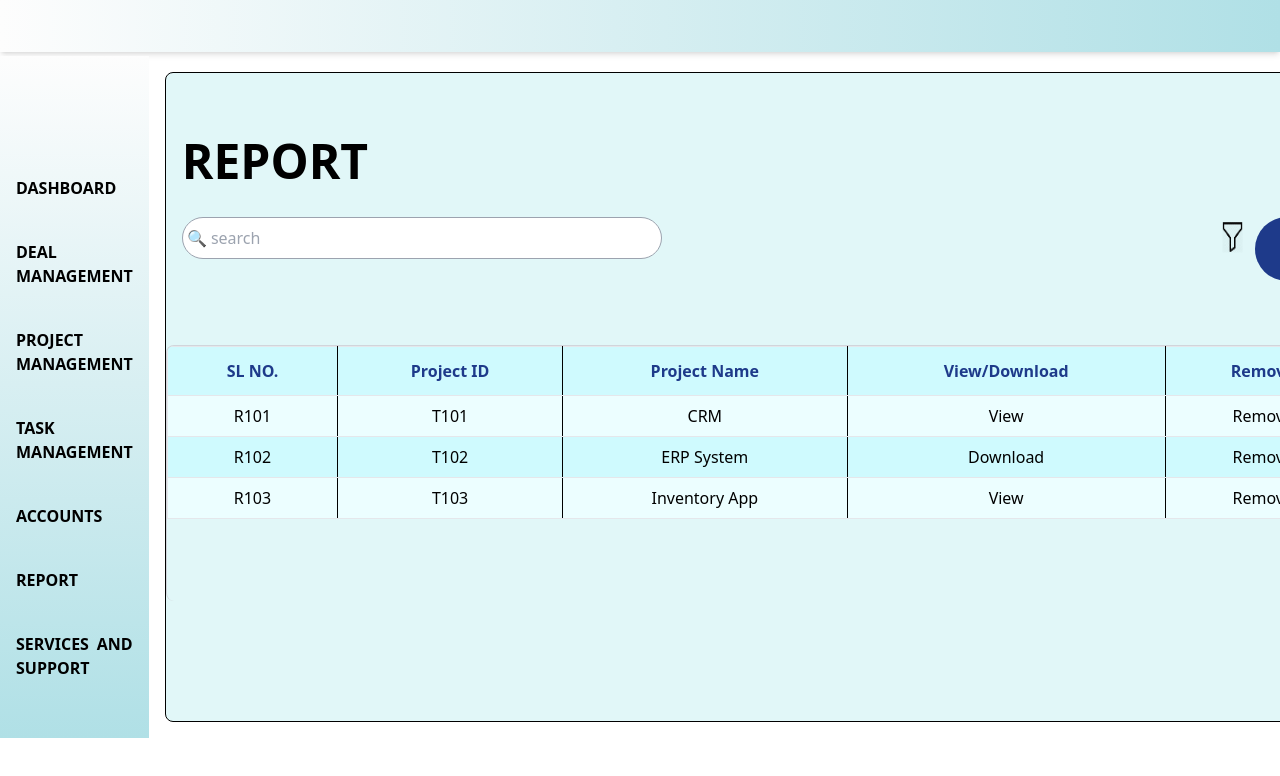
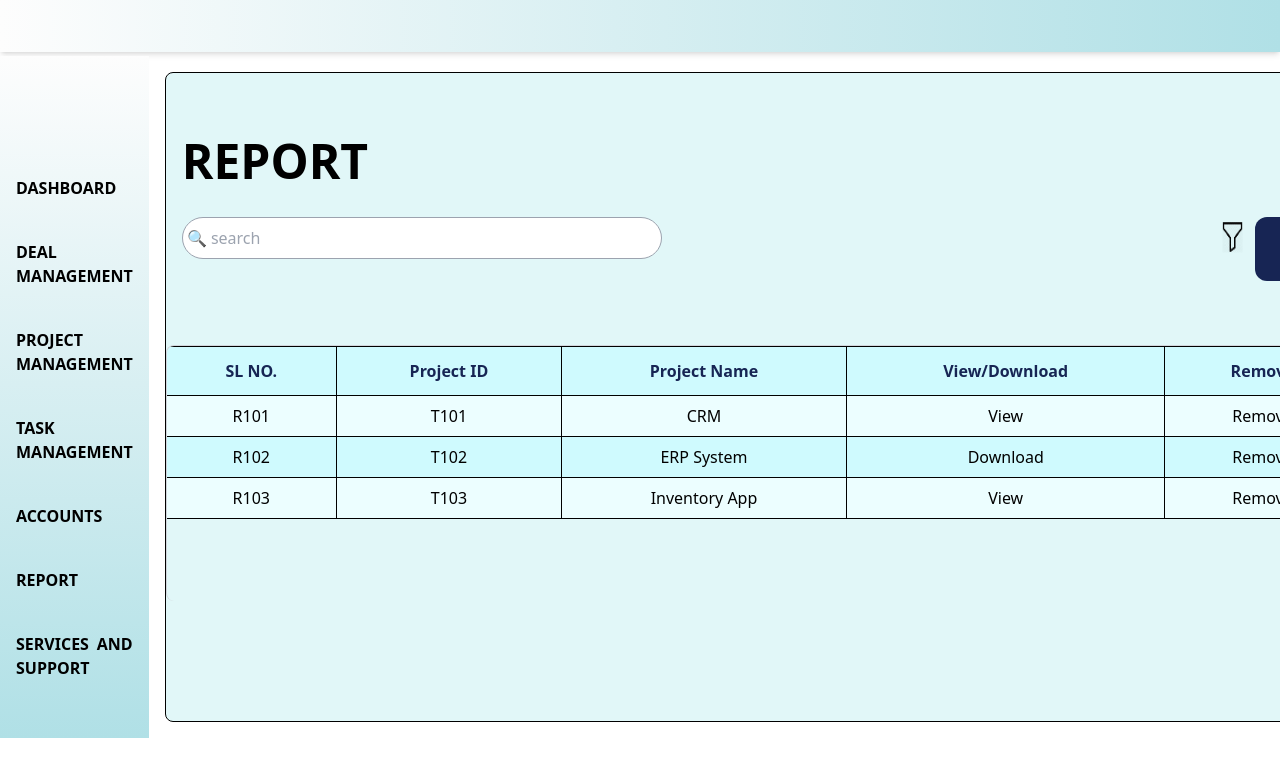
Before and after one commit to Raktim-Koner/customer-relationship-management, a React (Create React App) app: page /report in a window 1280 px wide. Shown: the top 776 px of the page. Built offline with nearby package versions, Linux system fonts and the light colour scheme.

Commit message:
Updated Newentry button and Report Table

```diff
--- a/src/Components/ReportPage/ReportEntry.js
+++ /dev/null
@@ -1,13 +0,0 @@
-import React from 'react'
-
-const ReportEntry = () => {
-  return (
-    <div>
-      <button className="w-32 px-4 py-2 ml-3 bg-blue-900 text-white rounded-full  font-sans font-bold items-center ">
-  + New Entry
-</button>
-    </div>
-  )
-}
-
-export default ReportEntry
--- a/src/Components/ReportPage/ReportTable.js
+++ b/src/Components/ReportPage/ReportTable.js
@@ -8,11 +8,11 @@ const ReportTable = () => {
         <table className="min-w-full text-center font-sans">
           <thead className="bg-cyan-100 sticky top-0 z-10">
             <tr>
-              <th className="px-4 py-3 text-blue-900 font-bold border border-r-black">SL NO.</th>
-              <th className="px-4 py-3 text-blue-900 font-bold border border-r-black">Project ID</th>
-              <th className="px-4 py-3 text-blue-900 font-bold border border-r-black">Project Name</th>
-              <th className="px-4 py-3 text-blue-900 font-bold border border-r-black">View/Download</th>
-              <th className="px-4 py-3 text-blue-900 font-bold border">Remove</th>
+              <th className="px-4 py-3 text-blue-950 font-bold border border-black border-l-0">SL NO.</th>
+              <th className="px-4 py-3 text-blue-950 font-bold border border-black">Project ID</th>
+              <th className="px-4 py-3 text-blue-950 font-bold border border-black">Project Name</th>
+              <th className="px-4 py-3 text-blue-950 font-bold border border-black">View/Download</th>
+              <th className="px-4 py-3 text-blue-950 font-bold border border-black">Remove</th>
             </tr>
           </thead>
           <tbody>
@@ -21,11 +21,11 @@ const ReportTable = () => {
                 key={index}
                 className={index % 2 === 0 ? 'bg-cyan-50' : 'bg-cyan-100'}
               >
-                <td className="px-4 py-2 border border-r-black">{report.slNo}</td>
-                <td className="px-4 py-2 border border-r-black">{report.projectId}</td>
-                <td className="px-4 py-2 border border-r-black">{report.projectName}</td>
-                <td className="px-4 py-2 border border-r-black">{report.viewDownload}</td>
-                <td className="px-4 py-2 border">{report.remove}</td>
+                <td className="px-4 py-2 border border-black border-l-0">{report.slNo}</td>
+                <td className="px-4 py-2 border border-black">{report.projectId}</td>
+                <td className="px-4 py-2 border border-black">{report.projectName}</td>
+                <td className="px-4 py-2 border border-black">{report.viewDownload}</td>
+                <td className="px-4 py-2 border border-black" >{report.remove}</td>
               </tr>
             ))}
           </tbody>
--- a/src/Pages/Report.js
+++ b/src/Pages/Report.js
@@ -24,7 +24,7 @@ const Report = () => {
         <ReportSearch />
         <ReportFilter />
         <button
-          className="w-32 px-4 py-2 ml-3 bg-blue-900 text-white rounded-full font-sans font-bold"
+          className="w-32 px-4 py-2 ml-3 bg-blue-950 text-white rounded-xl font-sans font-bold"
           onClick={() => setIsModalOpen(true)}
         >
           + New Entry
```
